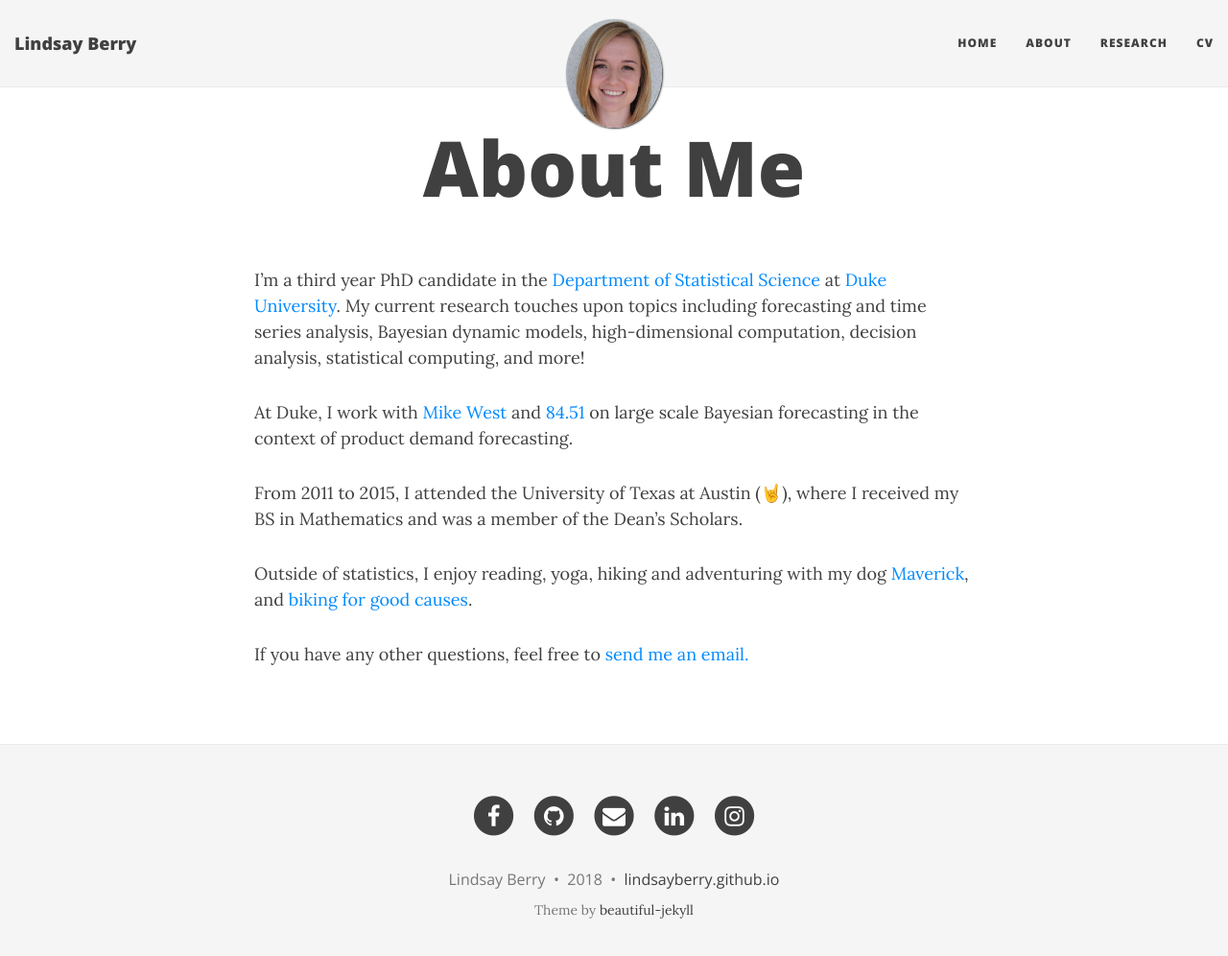
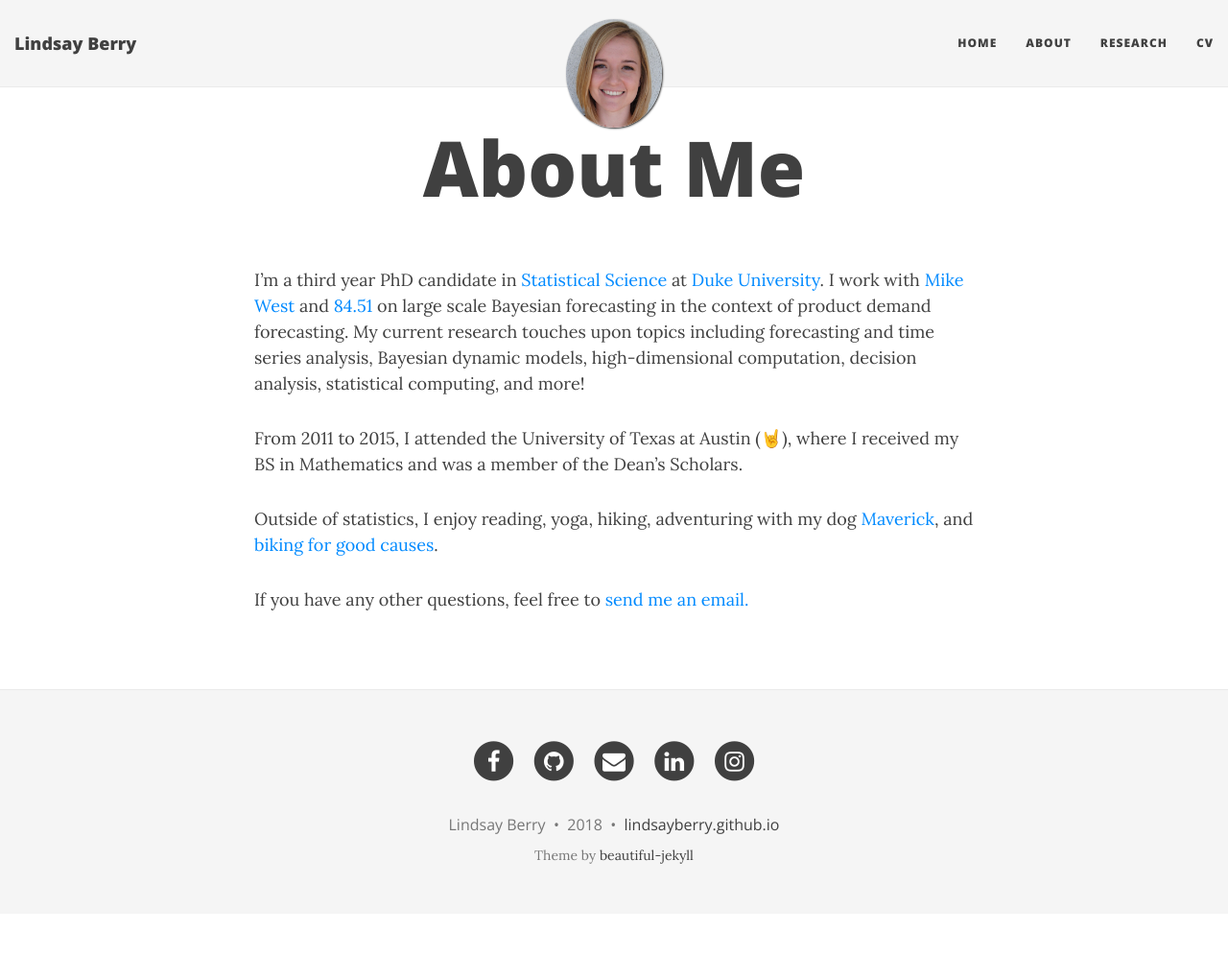
Before and after one commit to lindsayberry/archive-website-template, a Jekyll site: the page built from aboutme.md, in a window 1280 px wide and 1009 px high. Shown: the top 996 px of the window at 96% size. Built offline with Jekyll 4.4.1, drawn with Linux system fonts in a browser that asks for light colours; nearby versions of some CDN libraries; emoji names are drawn with the system emoji font.

Commit message:
Update text on aboutme.md

```diff
--- a/aboutme.md
+++ b/aboutme.md
@@ -3,12 +3,10 @@
 title: About Me
 ---
 
-I'm a third year PhD candidate in the [Department of Statistical Science](http://stat.duke.edu/) at [Duke University](https://www.duke.edu/). My current research touches upon topics including forecasting and time series analysis, Bayesian dynamic models, high-dimensional computation, decision analysis, statistical computing, and more!
-
-At Duke, I work with [Mike West](http://www2.stat.duke.edu/~mw/) and [84.51](https://www.8451.com/) on large scale Bayesian forecasting in the context of product demand forecasting.
+I'm a third year PhD candidate in [Statistical Science](http://stat.duke.edu/) at [Duke University](https://www.duke.edu/). I work with [Mike West](http://www2.stat.duke.edu/~mw/) and [84.51](https://www.8451.com/) on large scale Bayesian forecasting in the context of product demand forecasting. My current research touches upon topics including forecasting and time series analysis, Bayesian dynamic models, high-dimensional computation, decision analysis, statistical computing, and more!
 
 From 2011 to 2015, I attended the University of Texas at Austin (:metal:), where I received my BS in Mathematics and was a member of the Dean's Scholars.
 
-Outside of statistics, I enjoy reading, yoga, hiking and adventuring with my dog [Maverick](/img/maverick.jpg), and [biking for good causes](https://bikeandbuild.org/).
+Outside of statistics, I enjoy reading, yoga, hiking, adventuring with my dog [Maverick](/img/maverick.jpg), and [biking for good causes](https://bikeandbuild.org/).
 
 If you have any other questions, feel free to [send me an email.](mailto:lindsay.berry@duke.edu)
```
